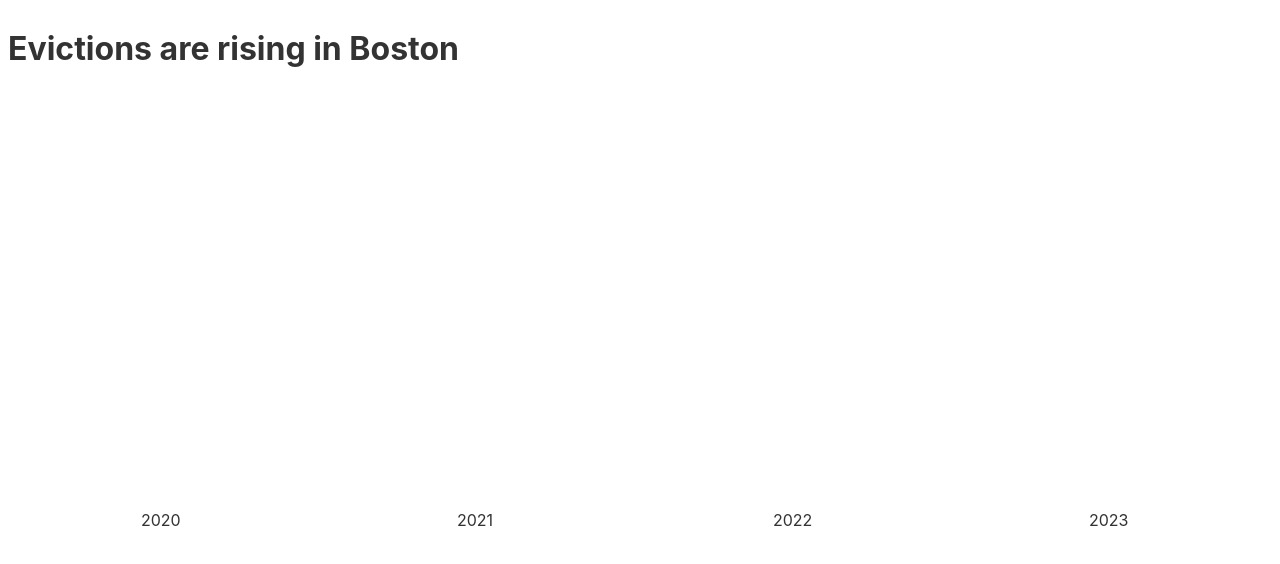
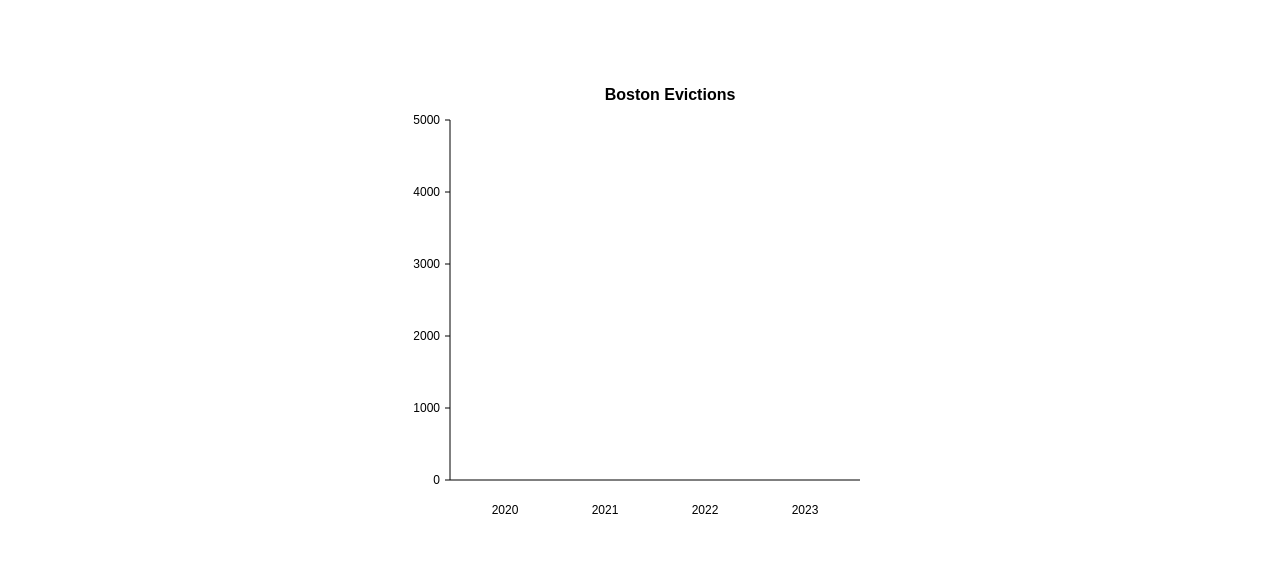
Before and after one commit to ngustafson2023/FP4, a Svelte app in the folder svelte-app/: page / in a window 1280 px wide. Shown: the top 564 px of the page. Built offline with nearby package versions, Linux system fonts and the light colour scheme.

Commit message:
working eviction bar chart w data

```diff
--- a/svelte-app/src/App.svelte
+++ b/svelte-app/src/App.svelte
@@ -1,8 +1,142 @@
 <script>
-	import BarChart from './Eviction_Bar_Chart.svelte';
-  </script>
+  import Scroll from "./Scrolly.svelte";
+  import { tweened } from "svelte/motion";
+  import { scaleLinear, scaleBand } from "d3-scale";
 
-  <main>
-	<h1>Evictions are rising in Boston</h1>
-	<BarChart/>
-  </main>
+  let data = [
+    { a: 0, b: 1926, c: 1926, d: 1926, e: 1926},
+    { a: 0, b: 0, c: 2286, d: 2286, e: 2286},
+    { a: 0, b: 0, c: 0, d: 3484, e: 3484},
+    { a: 0, b: 0, c: 0, d: 0, e: 4289},
+  ];
+
+  let width = 500;
+  let height = 450;
+  let margin = {top: 40, right: 30, bottom: 50, left: 60};
+
+  let xScale = scaleBand()
+    .domain(data.map((_, index) => index))
+    .range([0, width - margin.left - margin.right])
+    .padding(0.1);
+
+  let maxValue = Math.max(...data.flatMap(d => [d.a, d.b, d.c, d.d, d.e]));
+  let roundedMax = Math.ceil(maxValue / 1000) * 1000;
+
+  let yScale = scaleLinear()
+    .domain([0, roundedMax])
+    .range([height - margin.top - margin.bottom, 0]);
+
+  const tweenedValues = tweened(data.map((d) => d.a));
+
+  let currentStep;
+  const steps = ["<p>Step 0!</p>", "<p>Step 1?</p>", "<p>Step 2.</p>", "<p>Step 3!</p>", "<p>Step 4?</p>"];
+
+  $: if (currentStep == 0) {
+    tweenedValues.set(data.map((d) => d.a));
+  } else if (currentStep == 1) {
+    tweenedValues.set(data.map((d) => d.b));
+  } else if (currentStep == 2) {
+    tweenedValues.set(data.map((d) => d.c));
+  } else if (currentStep == 3) {
+    tweenedValues.set(data.map((d) => d.d));
+  } else if (currentStep == 4) {
+    tweenedValues.set(data.map((d) => d.e));
+  }
+</script>
+
+<section>
+  <div class="chart">
+    <svg {width} {height} style="overflow: visible;">
+      <g transform={`translate(${margin.left}, ${margin.top})`}>
+        <text x={width / 2 - margin.right} y="-20" style="text-anchor: middle; font-weight: bold; font-size: 16px;">
+          Boston Evictions
+        </text>
+        {#each data as d, index}
+          <rect
+            x={xScale(index)}
+            y={yScale($tweenedValues[index])}
+            width={xScale.bandwidth()}
+            height={height - margin.top - margin.bottom - yScale($tweenedValues[index])}
+            fill="steelblue"
+            stroke="#000000"
+          />
+          {#if $tweenedValues[index] === data[index][['a', 'b', 'c', 'd', 'e'][currentStep]] && $tweenedValues[index] !== 0}
+            <text x={xScale(index) + xScale.bandwidth() / 2} y={yScale($tweenedValues[index]) - 5}
+              style="text-anchor: middle; fill: black;">
+              {$tweenedValues[index]}
+            </text>
+          {/if}
+        {/each}
+        <!-- X-Axis -->
+        <g transform={`translate(0, ${height - margin.top - margin.bottom})`}>
+          {#each data as _, index}
+            <text x={xScale(index) + xScale.bandwidth() / 2} y={margin.bottom / 2} dy=".75em" style="text-anchor: middle;">
+              {2020 + index}
+            </text>
+          {/each}
+          <line x1="0" x2={width - margin.left - margin.right} stroke="black"/>
+        </g>
+        <!-- Y-Axis -->
+        <g>
+          {#each Array((roundedMax / 1000) + 1).fill(null).map((_, i) => i * 1000) as value}
+            <g transform={`translate(0, ${yScale(value)})`}>
+              <line x1="-5" x2="0" stroke="black"/>
+              <text x="-10" dy=".35em" style="text-anchor: end;">{value}</text>
+            </g>
+          {/each}
+          <line y1="0" y2={height - margin.top - margin.bottom} stroke="black"/>
+        </g>
+      </g>
+    </svg>
+  </div>
+
+  <Scroll bind:value={currentStep}>
+    {#each steps as text, i}
+      <div class="step" class:active={currentStep === i}>
+        <div class="step-content">
+          {@html text}
+        </div>
+      </div>
+    {/each}
+  </Scroll>
+</section>
+
+<style>
+  /* The fixed chart */
+  .chart {
+    width: 500px;
+    height: 450px;
+    position: sticky;
+    top: 10%;
+    margin: auto;
+  }
+
+  /* Scrollytelling CSS */
+  .step {
+    height: 80vh;
+    display: flex;
+    place-items: center;
+    justify-content: center;
+    visibility: hidden;
+  }
+
+  .step-content {
+    background: transparent;
+    color: transparent;
+    padding: 0.5rem 1rem;
+    display: flex;
+    flex-direction: column;
+    justify-content: center;
+    transition: background 500ms ease;
+    z-index: 10;
+  }
+
+  .step.active .step-content {
+    background: transparent;
+    color: transparent;
+  }
+
+  text {
+    font: 12px sans-serif;
+  }
+</style>
--- a/svelte-app/src/Eviction_Bar_Chart.svelte
+++ /dev/null
@@ -1,72 +0,0 @@
-<script>
-    import { onMount } from 'svelte';
-
-    let bars = [
-      { year: "2020", value: 1400, visible: false },
-      { year: "2021", value: 2200, visible: false },
-      { year: "2022", value: 3400, visible: false },
-      { year: "2023", value: 3200, visible: false }
-    ];
-
-    let lastIndex = 0; // Tracks the index of the last revealed bar
-    let lastScrollTop = window.scrollY; // Start with current scroll position
-    let cumulativeScroll = 0; // Tracks the cumulative amount of scroll
-    const threshold = 10; // Amount of pixels scrolled before revealing the next bar
-
-    function setupScroll() {
-      const showNextBar = () => {
-        const currentScrollY = window.scrollY;
-        // Calculate how much was scrolled since last check
-        let scrollDelta = Math.abs(currentScrollY - lastScrollTop);
-
-        // Accumulate scrolled amount
-        cumulativeScroll += scrollDelta;
-
-        // Check if the cumulative scroll has passed the threshold
-        if (cumulativeScroll >= threshold && lastIndex < bars.length) {
-          bars[lastIndex].visible = true;
-          lastIndex++;
-          cumulativeScroll = 0; // Reset cumulative scroll after showing a bar
-        }
-
-        lastScrollTop = currentScrollY; // Update the last scroll position
-      };
-
-      // Attach the event listener
-      window.addEventListener('scroll', showNextBar, { passive: true });
-
-      // Cleanup function to remove the event listener
-      return () => {
-        window.removeEventListener('scroll', showNextBar);
-      };
-    }
-
-    onMount(() => {
-      return setupScroll();
-    });
-  </script>
-
-  <style>
-    .chart-container {
-      display: flex;
-      justify-content: space-around;
-      align-items: flex-end;
-      height: 400px;
-      margin: auto;
-      position: relative;
-      padding-top: 20px;
-    }
-    .bar {
-      width: 50px;
-      background-color: steelblue;
-      transition: height 0.5s ease;
-    }
-  </style>
-
-  <div class="chart-container">
-    {#each bars as { year, value, visible }}
-      <div class="bar" style="height: {visible ? value * 0.1 + 'px' : '0px'}">
-        {year}
-      </div>
-    {/each}
-  </div>
```
Also changed, not shown: svelte-app/src/Scrolly.svelte (indentation only).
